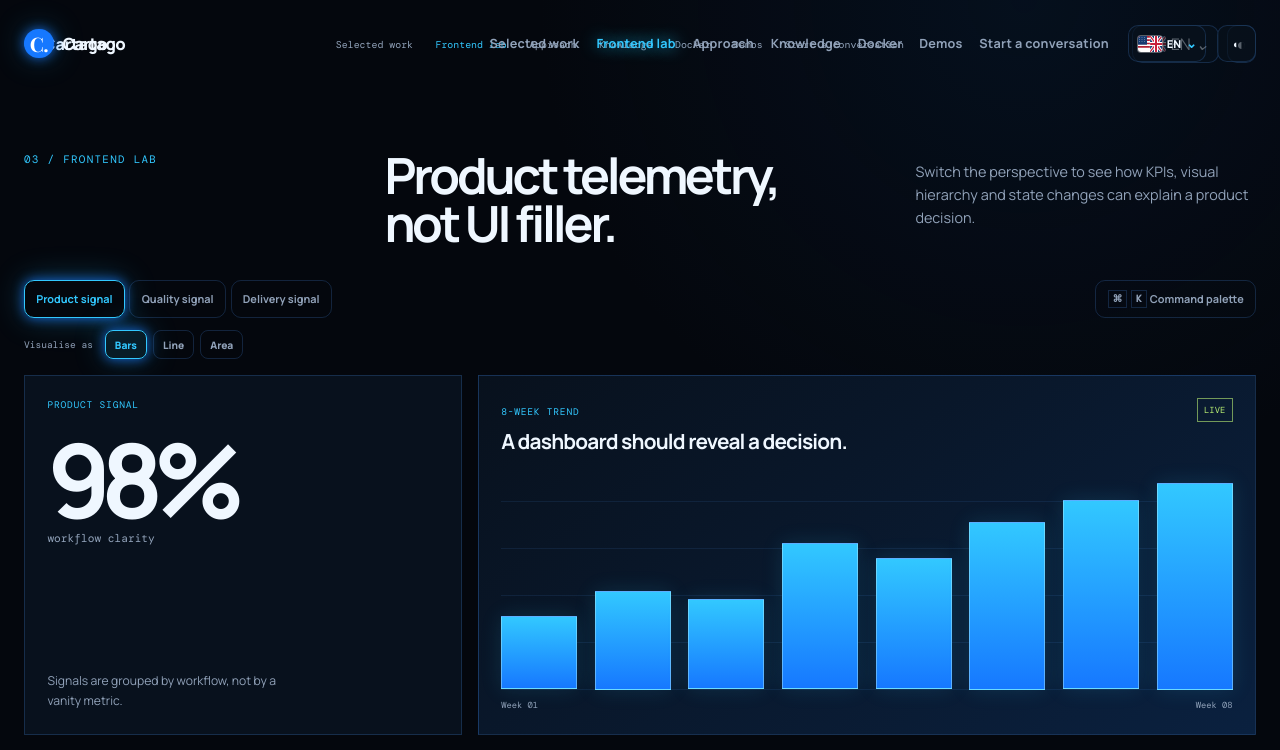
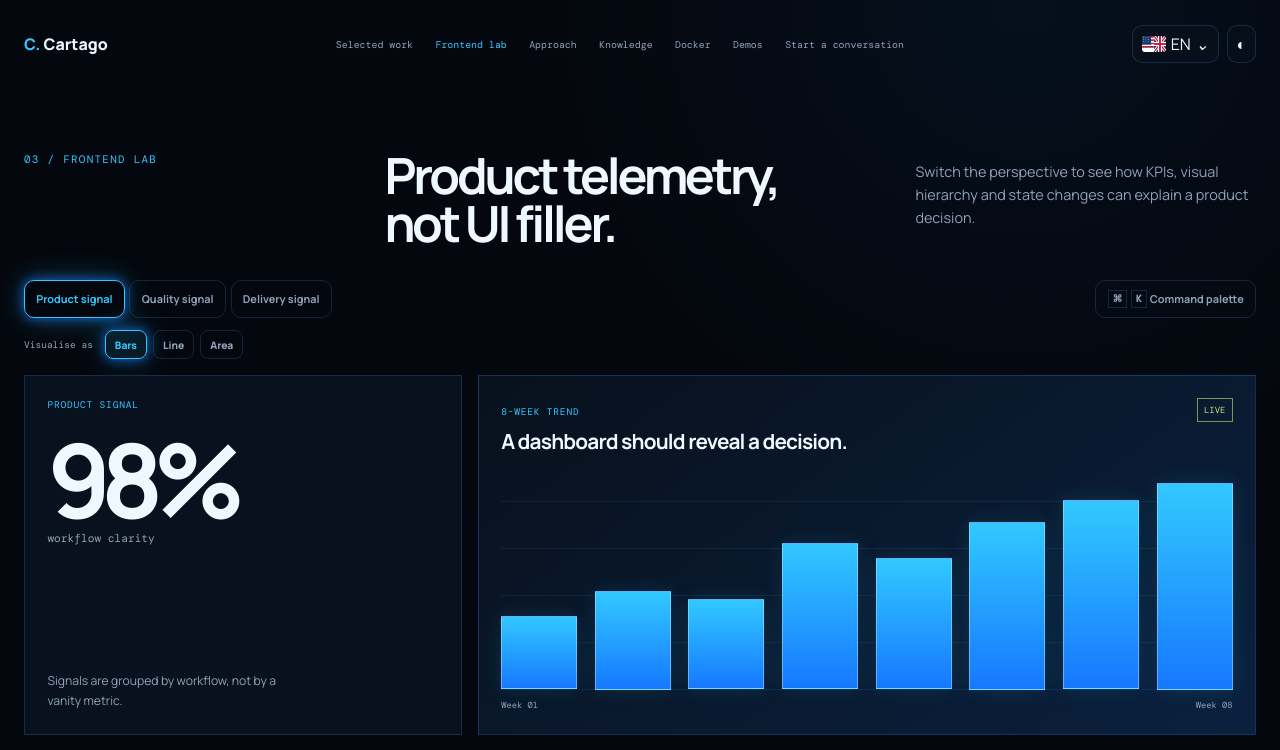
Before and after one commit to CartagoGit/portfolio, an Angular app: page /en/lab in a window 1280 px wide. Shown: the top 750 px of the page. Built offline with nearby package versions, Linux system fonts and the light colour scheme; a web font is replaced by a local one.

Commit message:
refactor: remove legacy portfolio header markup

```diff
--- a/src/app/portfolio-page.html
+++ b/src/app/portfolio-page.html
@@ -17,131 +17,6 @@
     (localeSelect)="selectLocale($event)"
     (themeToggle)="setTheme()"
   />
-  <header class="site-header" hidden>
-    <a
-      class="brand"
-      [routerLink]="routeFor('home')"
-      (click)="setTransition('home')"
-      aria-label="Cartago home"
-    >
-      <!-- TODO(logo): replace this temporary C mark with the approved Cartago logo variant. -->
-      <span class="brand-mark">C.</span><span>Cartago</span>
-    </a>
-    <button
-      class="menu-toggle"
-      type="button"
-      (click)="toggleMenu()"
-      [attr.aria-expanded]="menuOpen()"
-      aria-controls="site-navigation"
-    >
-      <span></span><span></span><span></span><span class="sr-only">Toggle navigation</span>
-    </button>
-    <nav id="site-navigation" [class.open]="menuOpen()" aria-label="Main navigation">
-      <a
-        [routerLink]="routeFor('work')"
-        [class.active]="page() === 'work'"
-        (click)="setTransition('work')"
-        >{{ copy().navWork }}</a
-      >
-      <a
-        [routerLink]="routeFor('lab')"
-        [class.active]="page() === 'lab'"
-        (click)="setTransition('lab')"
-        >{{ copy().navLab }}</a
-      >
-      <a
-        [routerLink]="routeFor('approach')"
-        [class.active]="page() === 'approach'"
-        (click)="setTransition('approach')"
-        >{{ copy().navAbout }}</a
-      >
-      <a
-        [routerLink]="routeFor('knowledge')"
-        [class.active]="page() === 'knowledge'"
-        (click)="setTransition('knowledge')"
-        >Knowledge</a
-      >
-      <a
-        [routerLink]="routeFor('docker')"
-        [class.active]="page() === 'docker'"
-        (click)="setTransition('docker')"
-        >Docker</a
-      >
-      <a
-        [routerLink]="routeFor('demos')"
-        [class.active]="page() === 'demos'"
-        (click)="setTransition('demos')"
-        >Demos</a
-      >
-      <a
-        [routerLink]="routeFor('contact')"
-        [class.active]="page() === 'contact'"
-        (click)="setTransition('contact')"
-        >{{ copy().contact }}</a
-      >
-    </nav>
-    <div class="header-actions">
-      <div class="locale-picker">
-        <button
-          class="locale"
-          type="button"
-          (click)="toggleLocaleMenu()"
-          [attr.aria-expanded]="localeMenuOpen()"
-          aria-haspopup="listbox"
-          aria-label="Select language"
-        >
-          <img
-            class="flag-icon"
-            [src]="locale() === 'en' ? '/icons/flag-en.svg' : '/icons/flag-es.svg'"
-            width="24"
-            height="16"
-            alt=""
-          /><span>{{ locale().toUpperCase() }}</span
-          ><i aria-hidden="true">⌄</i>
-        </button>
-        @if (localeMenuOpen() || localeMenuClosing()) {
-          <div
-            class="locale-menu"
-            [class.closing]="localeMenuClosing()"
-            role="listbox"
-            aria-label="Available languages"
-          >
-            @for (language of languages; track language.id) {
-              <button
-                type="button"
-                role="option"
-                [attr.aria-selected]="locale() === language.id"
-                (click)="selectLocale(language.id)"
-              >
-                <img
-                  class="flag-icon"
-                  [src]="language.id === 'en' ? '/icons/flag-en.svg' : '/icons/flag-es.svg'"
-                  width="24"
-                  height="16"
-                  alt=""
-                /><span
-                  >{{ language.label }}<small>{{ language.detail }}</small></span
-                >
-                @if (locale() === language.id) {
-                  <b aria-label="Current language">✓</b>
-                }
-              </button>
-            }
-          </div>
-        }
-      </div>
-      <button
-        class="theme-switch"
-        type="button"
-        (click)="setTheme()"
-        [attr.aria-pressed]="lightMode()"
-        aria-label="Toggle colour theme"
-      >
-        <span aria-hidden="true">{{ lightMode() ? '☼' : '◐' }}</span>
-      </button>
-    </div>
-  </header>
-
   <div class="route-stage">
     @if (page() === 'home') {
       <section id="main-content" class="hero" aria-labelledby="hero-title">
```
